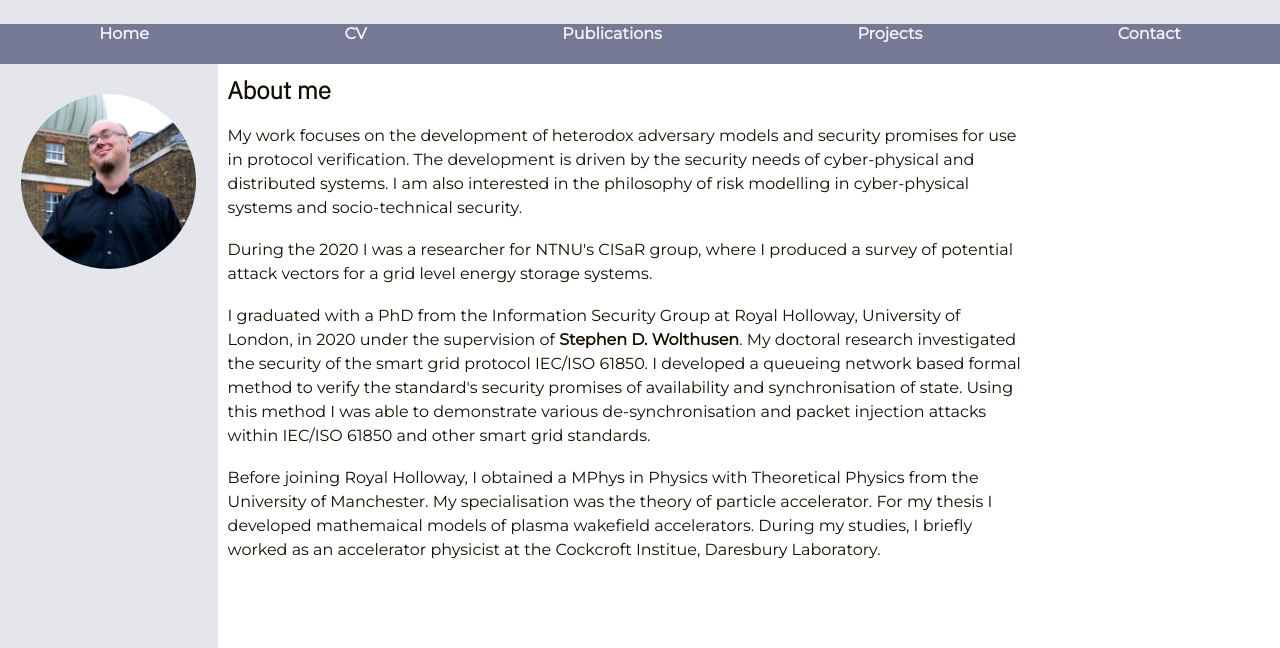
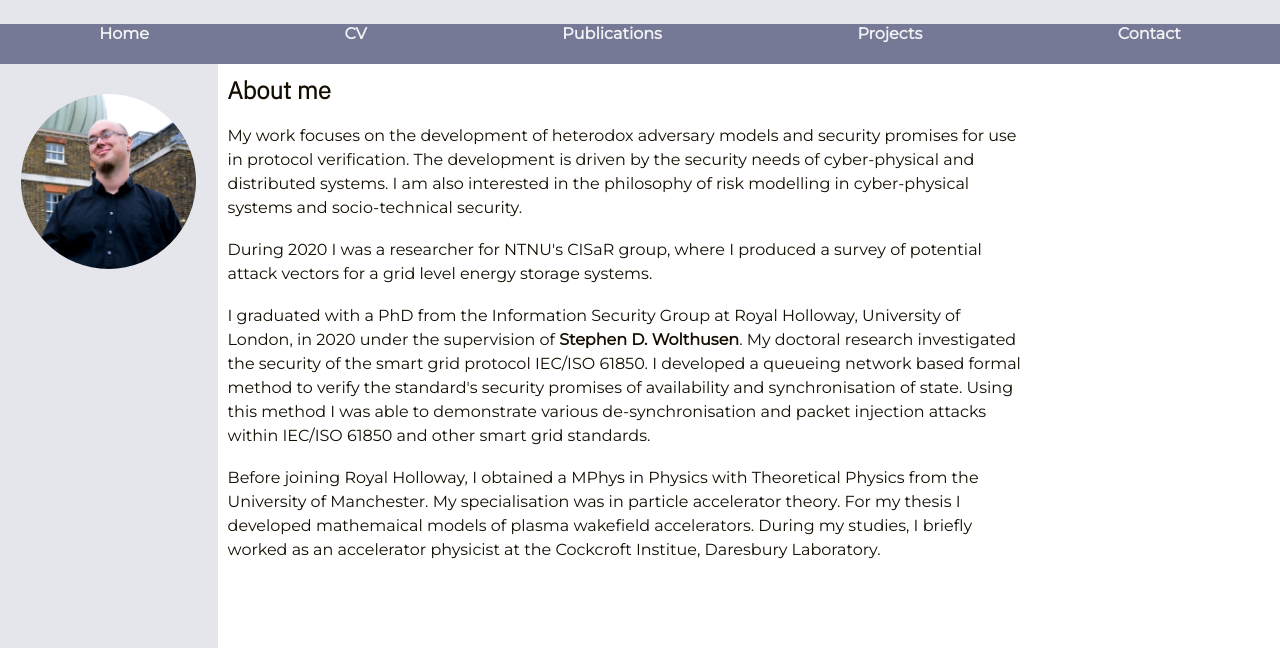
Before and after one commit to bisimilarjames/bisimilarjames.github.io, a plain HTML site: page index.html in a window 1280 px wide. Shown: the part 96-744 px from the top of the page. Drawn offline with Linux system fonts and the light colour scheme.

Commit message:
fixed typos

```diff
--- a/index.html
+++ b/index.html
@@ -46,7 +46,7 @@
           </p>
           <br>
 
-          <p>During the 2020 I was a researcher for NTNU's CISaR group, where I produced a survey of potential attack vectors for a grid level energy storage systems.</p>
+          <p>During 2020 I was a researcher for NTNU's CISaR group, where I produced a survey of potential attack vectors for a grid level energy storage systems.</p>
           <br>
 
           <p>I graduated with a PhD from the Information Security Group at Royal Holloway, University of London, in 2020 under the supervision of
@@ -57,7 +57,7 @@
           <br>
 
           <p>Before joining Royal Holloway, I obtained a MPhys in Physics with Theoretical Physics from the University of Manchester.
-          My specialisation was the theory of particle accelerator. For my thesis I developed mathemaical models of plasma wakefield accelerators.
+          My specialisation was in particle accelerator theory. For my thesis I developed mathemaical models of plasma wakefield accelerators.
           During my studies, I briefly worked as an accelerator physicist at the Cockcroft Institue, Daresbury Laboratory.</p>
         </div>
       </div>
```
